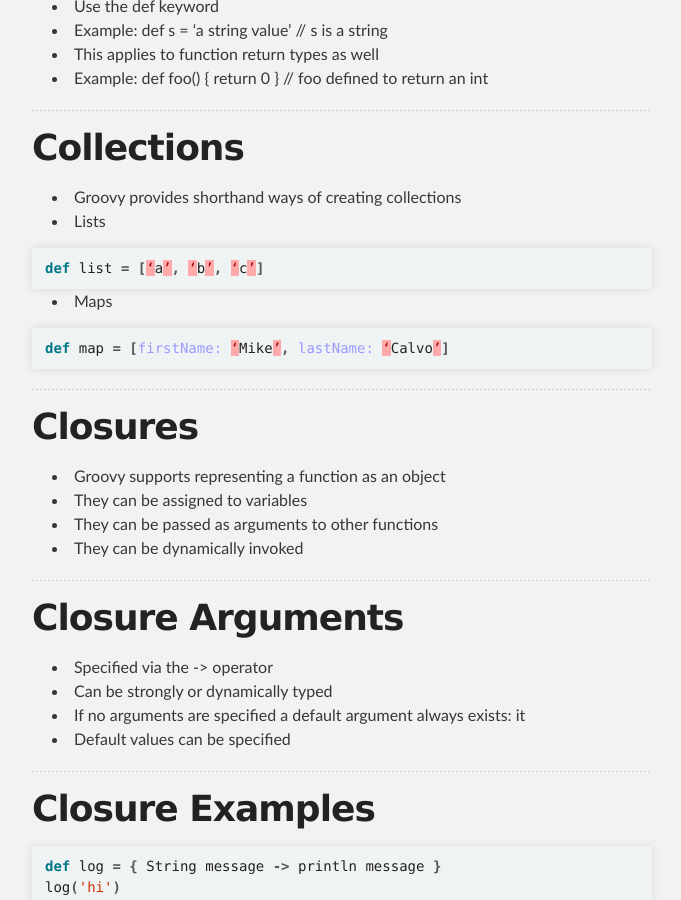
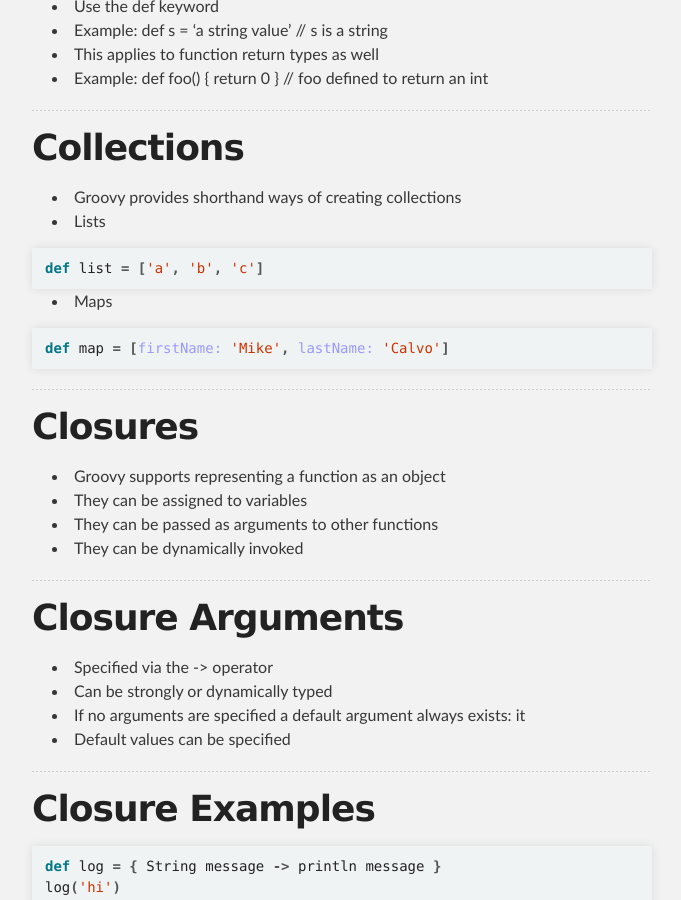
Before and after one commit to mikecalvo/mikecalvo.github.io, a Jekyll site: the page built from msse/notes/groovy/index.md, in a window 1280 px wide and 900 px high, scrolled down 2121 px. Shown: the whole window, without its empty margins (298-979 px from the left). Built offline with Jekyll 4.4.1, drawn with Linux system fonts in a browser that asks for light colours; Markdown is read by kramdown in place of the engine named in the settings.

Commit message:
fixed quote issue

````diff
--- a/msse/notes/groovy/index.md
+++ b/msse/notes/groovy/index.md
@@ -88,13 +88,13 @@ class Person {
 - Lists
 
 ``` groovy
-def list = [‘a’, ‘b’, ‘c’]
+def list = ['a', 'b', 'c']
 ```
 
 - Maps
 
 ``` groovy
-def map = [firstName: ‘Mike’, lastName: ‘Calvo’]
+def map = [firstName: 'Mike', lastName: 'Calvo']
 ```
 
 ---
````
